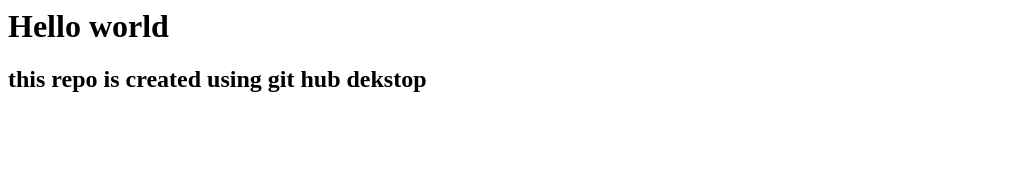
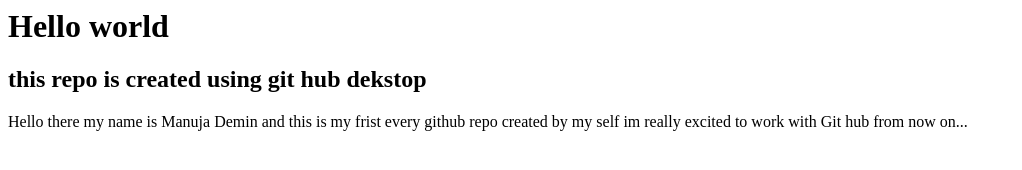
Before and after one commit to Manuja-D/My_2nd_Repo, a plain HTML site: page index.html in a window 1280 px wide. Shown: the whole page, without its empty margins (0-1022 px from the left). Drawn offline with Linux system fonts and the light colour scheme.

Commit message:
version 0.1 myself

```diff
--- a/index.html
+++ b/index.html
@@ -5,5 +5,9 @@
     <body>
         <h1>Hello world</h1>
         <h2>this repo is created using git hub dekstop</h2>
+
+        <p class="myself">Hello there my name is Manuja Demin and this is my frist every github repo created by my self im really excited
+            to work with Git hub from now on...
+        </p>
     </body>
 </html>
```
